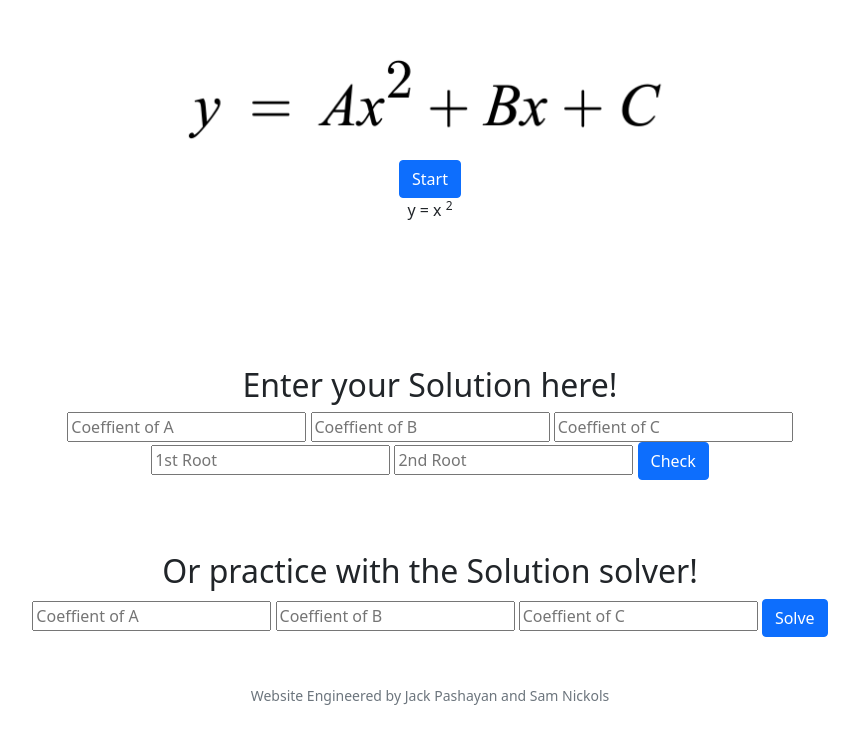
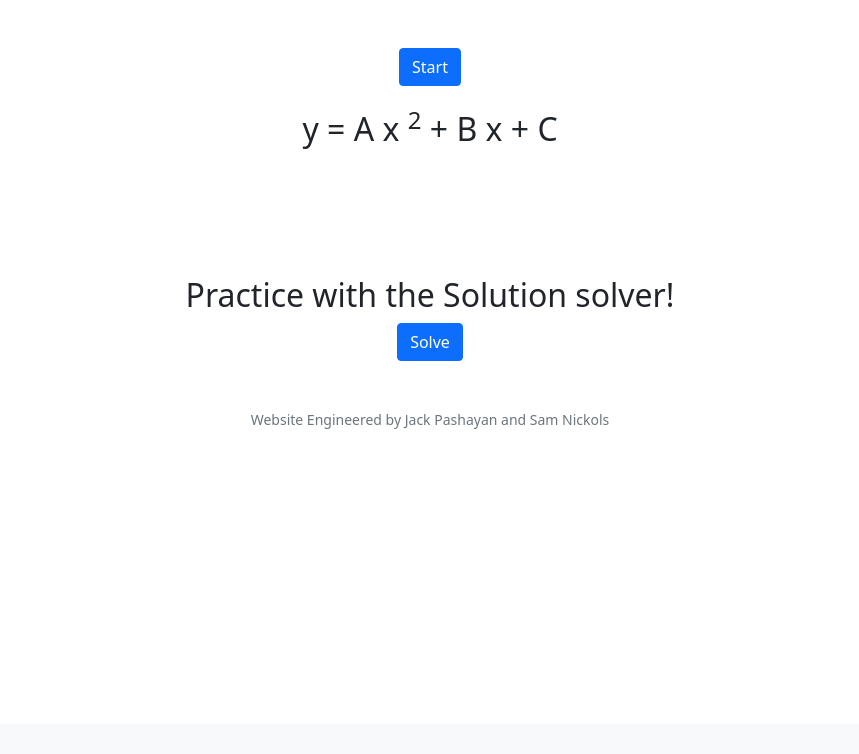
Before and after one commit to jackberrypassionfruit/CS50_Project, a Flask app: template templates/activities/quadraticsHard.html in a window 1280 px wide. Shown: the part 76-830 px from the top of the page, without its empty margins (210-1069 px from the left). After the commit the page ends 505 px from the top, so only its background shows below. Run offline with Flask 2, Linux system fonts and the light colour scheme; the template is opened without the code that fills it, so the values that code supplies are empty; some libraries are stand-ins or nearby versions.

Commit message:
fixed Quad EQ question creator, but screwed up the way to find EQ from roots

```diff
--- a/app.py
+++ b/app.py
@@ -221,8 +221,7 @@ def acMethod():
     if request.method == "POST":
         pass
     else:
-        problems = [mathgen.genById(21), mathgen.genById(50)]
-        return render_template("activities/quadraticsHard.html", problems=problems)
+        return render_template("activities/quadraticsHard.html")
 
 @app.route("/practiceQuiz")
 @login_required
--- a/templates/activities/quadraticsHard.html
+++ b/templates/activities/quadraticsHard.html
@@ -8,16 +8,36 @@
 
 {% block javascript%}
     <script>
+        let coeffA;
+        let coeffB;
+        let coeffC;
+
+
         function newproblem() {
-            document.getElementById("coeffA").innerHTML = Math.floor(Math.random() * 5) + 1;
+            coeffA = Math.floor(Math.random() * 5) + 1;
+            document.getElementById("coeffA").innerHTML = coeffA;
+
+            const roots = [Math.floor(Math.random() * 11) -5, Math.floor(Math.random() * 11) - 5];
+            console.log(roots);
+
+
+            // This part if not working
+            // Assumes form (x - p)(x - q) but that is not the case, x will have coefficients
+            // How to create intercept form of EQ from just knowing roots?
+            const p = -1 * roots[0];
+            const q = -1 * roots[1];
+            // Wrong!
+
+            coeffB = p + q;
+            document.getElementById("coeffB").innerHTML = `(${coeffB})`;
+            const coeffC = p * q;
+            document.getElementById("coeffC").innerHTML = `(${coeffC})`;
+
+
         }
 
 
         function solve() {
-            let coeffA = document.getElementById("coeffA").value;
-            let coeffB = document.getElementById("coeffB").value;
-            let coeffC = document.getElementById("coeffC").value;
-
             if (coeffC == 0)
             {
                 // Write something simple for if C is 0
@@ -34,22 +54,22 @@
 
             }
 
-            // Step 1 - Create factors list for C coefficient
-            let factors_C = [];
-            for (let x = 0; x <= Math.abs(coeffC); x++)
+            // Step 1 - Create factors list for product of coefficients A and C
+            let factors_AC = [];
+            for (let x = 0; x <= Math.abs(coeffA * coeffC); x++)
             {
-                if ((Math.abs(coeffC) % x) == 0)
+                if ((Math.abs(coeffAC) % x) == 0)
                 {
-                    factors_C.push(x);
+                    factors_AC.push(x);
                 }
             }
 
-            console.log(factors_C);
+            console.log(factors_AC);
 
             // Add nodes to hidden divs for solution, to be displayed when button is pressed
             let step1 = document.getElementsByClassName("regular")[0].getElementsByClassName("step1")[0];
             let instruct1 = document.createElement("h4");
-            let list1 = document.createTextNode(factors_C);
+            let list1 = document.createTextNode(factors_AC);
             let button1 = document.createElement("button");
             let buttonText1 = document.createTextNode("Next");
             button1.appendChild(buttonText1);
@@ -80,17 +100,17 @@
 
             if (op == -1)
             {
-                iter = Math.ceil(factors_C.length - 1);
+                iter = Math.ceil(factors_AC.length - 1);
             }
             else
             {
-                iter = Math.ceil(factors_C.length / 2);
+                iter = Math.ceil(factors_AC.length / 2);
             }
 
             let factor_pairs = [];
             for (let i = 0; i < iter; i++)
             {
-                factor_pairs.push([op * factors_C[i], factors_C[factors_C.length - i - 1]]);
+                factor_pairs.push([op * factors_AC[i], factors_AC[factors_AC.length - i - 1]]);
             }
 
             console.log(factor_pairs[0], factor_pairs[1], factor_pairs[2]);
@@ -165,55 +185,31 @@
 
 {% block main %}
 
-
-    <img src="../static/quadraticEQs.png" class="quadEQ" alt="Example of a Quadratic Function">
-
-    <br>
-
     <div class="aValue">
         <button class="btn btn-primary" onclick="newproblem()">Start</button>
     </div>
 
+    <br>
+
     <div>
-        <span id="equation"> y =
-            <span id="coeffA"></span>
-            x
-            <sup>2</sup>
+        <span id="equation">
+            <h2>
+                y = <span id="coeffA"> A</span> x <sup>2</sup> + <span id="coeffB"> B </span> x + <span id="coeffC"> C </span>
+
+            </h2>
         </span>
     </div>
 
-    {% for i in range(5) %}
     <br>
-    {% endfor %}
-
     <br>
-
-    <h2>Enter your Solution here!</h2>
-    <form class="answer" method="post" action="/quadraticsEasy">
-    <div>
-        <input autocomplete="off" name="coeffA" placeholder="Coeffient of A" type="number">
-        <input autocomplete="off" name="coeffB" placeholder="Coeffient of B" type="number">
-        <input autocomplete="off" name="coeffC" placeholder="Coeffient of C" type="number">
-    </div>
-    <div>
-        <input autocomplete="off" name="ans1" placeholder="1st Root" type="number">
-        <input autocomplete="off" name="ans2" placeholder="2nd Root" type="number">
-        <button class="btn btn-primary">Check</button>
-    </div>
-    </form>
-
     <br>
     <br>
     <br>
 
 
-    <h2>Or practice with the Solution solver!</h2>
-    <div class="tosolve">
-        <input autocomplete="off" id="coeffA" placeholder="Coeffient of A" type="number">
-        <input autocomplete="off" id="coeffB" placeholder="Coeffient of B" type="number">
-        <input autocomplete="off" id="coeffC" placeholder="Coeffient of C" type="number">
-        <button class="btn btn-primary" onclick="solve()">Solve</button>
-    </div>
+    <h2>Practice with the Solution solver!</h2>
+    <button class="btn btn-primary" onclick="solve()">Solve</button>
+
 
     <div class="regular">
         <div class="step1" hidden>
@@ -235,14 +231,5 @@
         </div>
     </div>
 
-    <div class="CWasZero">
-        <div class="step1" hidden>
-            First factor, x out of the binomial
-        </div>
-
-        <div class="step2" hidden>
-
-        </div>
-    </div>
 
 {% endblock %}
```
Also changed, not shown: 1 other file.
